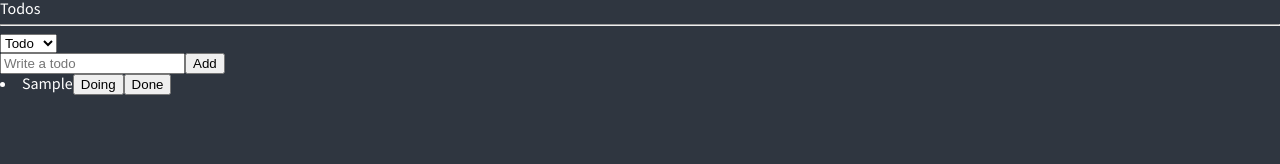
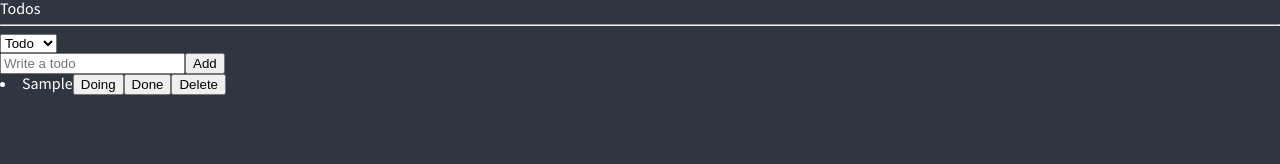
Before and after one commit to pildrums/Todo-app-typescript, a React (Create React App) app: page / in a window 1280 px wide. Both pictures are taken after typing "Sample" into the empty fields and a click on the button "Add". Shown: the top 164 px of the page. Built offline with nearby package versions, Linux system fonts and the light colour scheme.

Commit message:
Added Delete item

```diff
--- a/package.json
+++ b/package.json
@@ -20,6 +20,7 @@
     "react-router-dom": "^6.4.1",
     "react-scripts": "5.0.1",
     "recoil": "^0.7.5",
+    "recoil-persist": "^4.2.0",
     "styled-components": "^5.3.6",
     "typescript": "^4.4.2",
     "web-vitals": "^2.1.0"
--- a/src/components/Todo.tsx
+++ b/src/components/Todo.tsx
@@ -13,6 +13,15 @@ function Todo({ text, category, id }: ITodo) {
       return [
         ...oldTodos.slice(0, targetIndex),
         newTodo,
+        ...oldTodos.slice(targetIndex + 1),
+      ];
+    });
+  };
+  const deleteTodo = () => {
+    setTodos((oldTodos) => {
+      const targetIndex = oldTodos.findIndex((todo) => todo.id === id);
+      return [
+        ...oldTodos.slice(0, targetIndex),
         ...oldTodos.slice(targetIndex + 1),
       ];
     });
@@ -35,6 +44,7 @@ function Todo({ text, category, id }: ITodo) {
           Done
         </button>
       )}
+      <button onClick={deleteTodo}>Delete</button>
     </li>
   );
 }
```
Also changed, not shown: 1 other file (tests, documents, lock files or other folders).
